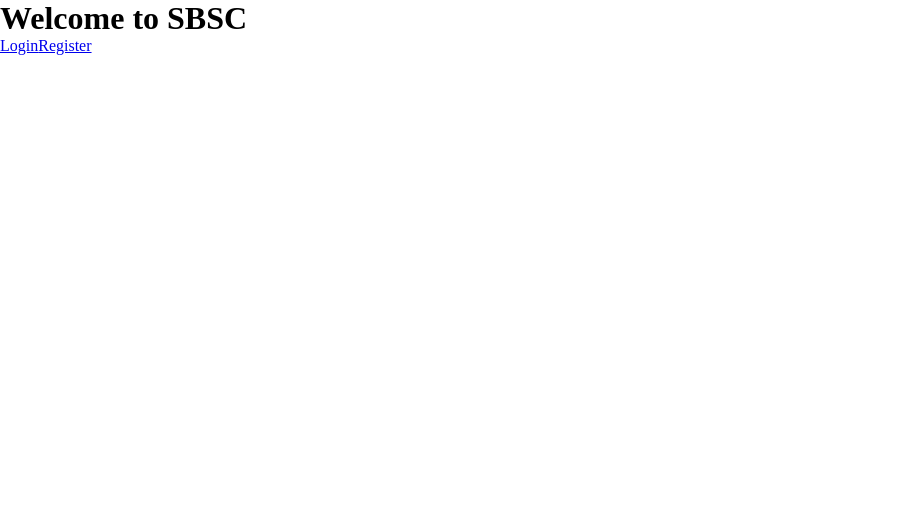
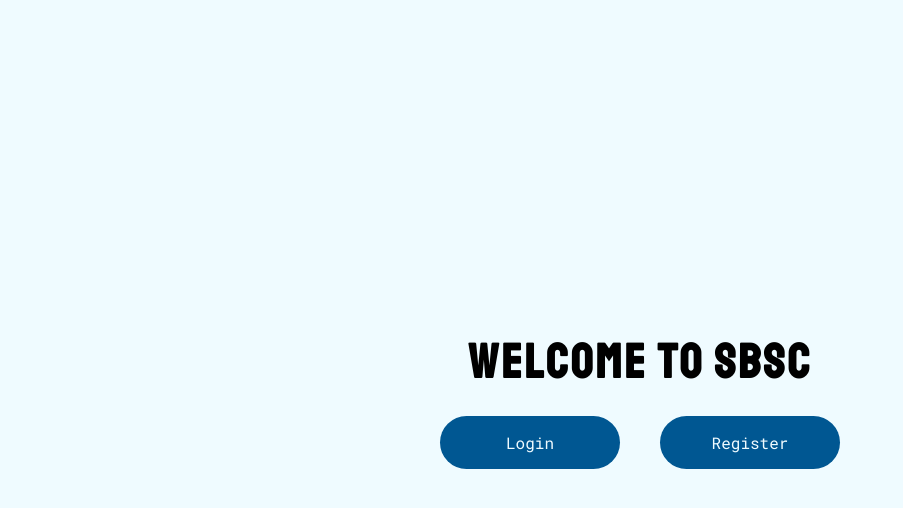
Before and after one commit to Folareen/sbsc-assessment-test, a React (Create React App) app: page / in a window 1280 px wide. Shown: the top 508 px of the page, without its empty margins (0-903 px from the left). Built offline with nearby package versions, Linux system fonts and the light colour scheme.

Commit message:
styled welcome page

```diff
--- a/src/App.js
+++ b/src/App.js
@@ -11,7 +11,7 @@ import Error from './components/Error'
 
 function App() {
 
-  const [isLogged, setIsLogged] = useState(true)
+  const [isLogged, setIsLogged] = useState(false)
   // const [loading, setLoading] = useState(true);
   // const [value, setValue] = useState("");
 
@@ -46,7 +46,7 @@ function App() {
     isLogged ?
     <Router>
         <Routes>
-          <Route exact path="/" element={<Welcome/>} />
+          <Route exact path="/" element={<Home/>} />
           <Route exact path="/login" element={<Login/>} />
           <Route exact path="/register" element={<Register/>} />
           <Route exact path="/home" element={<Home/>} />
--- a/src/components/Home.jsx
+++ b/src/components/Home.jsx
@@ -1,11 +1,35 @@
-import React from 'react'
+import React, {useState, useEffect} from 'react'
 import Header from './Header'
 
 const Homepage = () => {
+  const [location, setLocation] = useState("")
+
+
+  useEffect (
+    () => {
+
+    }, []
+  )
+
+  const getLocation = () => {
+    navigator.geolocation.getCurrentPosition(position => {
+      const { latitude, longitude } = position.coords;
+    });
+  }
+
+
+
   return (
     <div>
         <Header/>
-        home
+        <h3 className="name">
+
+        </h3>
+        <p className="email">
+
+        </p>
+        <img src="" alt="" className="avatar" />
+        <p className="location"></p>
     </div>
   )
 }
--- a/src/components/Login.jsx
+++ b/src/components/Login.jsx
@@ -53,7 +53,7 @@ const Login = () => {
         <h1>
             SBSC
         </h1>
-        <form action="" className="form">
+        <form action="" method='post' className="form">
             <div className="form-email">
                 <label htmlFor="email">Email:</label>
                 <input type="email" name="email" id="" placeholder="Enter your email" value={email} onChange={(e) => setEmail(e.target.value)}/>
--- a/src/components/Register.jsx
+++ b/src/components/Register.jsx
@@ -8,19 +8,46 @@ const Register = () => {
     const [name, setName] = useState("");
     const [email, setEmail] = useState("");
     const [password, setPassword] = useState("");
-    const [passwordVisibility, setPasswordVisibility] = useState(false)
+    const [passwordVisibility, setPasswordVisibility] = useState(false);
+    const [validEmail, setValidEmail] = useState(true);
+    const [validPassword, setValidPassword] = useState(true)
 
     const submit = (e) =>{
         e.preventDefault();
-        console.log([name,email,password])
-        setName("")
-        setEmail("")
-        setPassword("")
+        if(isPasswordValid() && isEmailValid()){
+            console.log([name,email,password])
+            setName("")
+            setEmail("")
+            setPassword("")
+            alert("registered")
+        }
     }
 
     const togglePassword = (e) =>{
         e.preventDefault()
         setPasswordVisibility(!passwordVisibility)
+    }
+
+    const isPasswordValid = () =>{
+        const regex = new RegExp("^[A-Za-z0-9? ,_-]+$");
+        if(password.length >= 8 && regex.test(password)){
+            alert("yeah")
+            setValidPassword(true)
+            return true
+        }else{
+            setValidPassword(false)
+            return false
+        }
+    }
+    const isEmailValid = () =>{
+        const regex = new RegExp("([!#-'*+/-9=?A-Z^-~-]+(\.[!#-'*+/-9=?A-Z^-~-]+)*|\"\(\[\]!#-[^-~ \t]|(\\[\t -~]))+\")@([!#-'*+/-9=?A-Z^-~-]+(\.[!#-'*+/-9=?A-Z^-~-]+)*|\[[\t -Z^-~]*])");
+        if(regex.test(email)){
+            setValidEmail(true)
+            return true
+        }else{
+            setValidEmail(false)
+            return false
+        }
     }
 
 
@@ -54,16 +81,33 @@ const Register = () => {
         <h1>
             SBSC
         </h1>
-        <form action="" className="form">
+        <form action="" method='post' className="form">
             <div className="form-name">
+
                 <label htmlFor="name">Name:</label>
                 <input type="text" name="name" id="" placeholder="Enter your name" value={name} onChange={(e) => setName(e.target.value)}/>
             </div>
             <div className="form-email">
+                {
+                    validEmail ?
+                    ""
+                    :
+                    <p className='form-warning'>
+                        Invalid Email Address
+                    </p>
+                }
                 <label htmlFor="email">Email:</label>
                 <input type="email" name="email" id="" placeholder="Enter your email" value={email} onChange={(e) => setEmail(e.target.value)}/>
             </div>
             <div className="form-password">
+                {
+                    validPassword?
+                    ""
+                    :
+                    <p className='form-warning'>
+                        Password should be 8 characters long,contain atleast 1 alphanumeric character and special character
+                    </p>
+                }
                 <label htmlFor="password">Password:</label>
                 <div className="password-container">
                     <input type={passwordVisibility ? "text" : "password"} name="password" id="" placeholder="Enter your password" value={password} onChange={(e) => setPassword(e.target.value)}/>
--- a/src/components/Welcome.jsx
+++ b/src/components/Welcome.jsx
@@ -3,13 +3,13 @@ import {Link} from 'react-router-dom'
 
 const Welcome = () => {
   return (
-    <div>
+    <div className='welcome'>
         <h1>
             Welcome to SBSC
         </h1>
-        <div className="forms">
-            <Link to="/login" className="form-submit">Login</Link>
-            <Link to="/register" className="form-submit">Register</Link>
+        <div className="cta">
+            <Link to="/login" className="cta-button">Login</Link>
+            <Link to="/register" className="cta-button">Register</Link>
         </div>
     </div>
   )
--- a/src/css/index.css
+++ b/src/css/index.css
@@ -1,5 +1,69 @@
-* {
+@import url("https://fonts.googleapis.com/css2?family=Roboto+Mono&family=Staatliches&display=swap");
+.welcome {
+  height: 100vh;
+  display: -webkit-box;
+  display: -ms-flexbox;
+  display: flex;
+  -webkit-box-orient: vertical;
+  -webkit-box-direction: normal;
+      -ms-flex-direction: column;
+          flex-direction: column;
+  -webkit-box-align: center;
+      -ms-flex-align: center;
+          align-items: center;
+  -webkit-box-pack: center;
+      -ms-flex-pack: center;
+          justify-content: center;
+  background-color: #effbff;
+  font-size: 1rem;
+  padding: .5em;
+  text-align: center;
+}
+
+.welcome h1 {
+  font-size: 3em;
+  letter-spacing: 3px;
+  font-family: 'Staatliches', cursive;
+  margin-bottom: .5em;
+}
+
+.welcome .cta {
+  display: -webkit-box;
+  display: -ms-flexbox;
+  display: flex;
+  -webkit-box-pack: justify;
+      -ms-flex-pack: justify;
+          justify-content: space-between;
+  width: 60%;
+  max-width: 400px;
+}
+
+.welcome .cta-button {
+  text-decoration: none;
+  background-color: #005792;
+  color: #effbff;
+  padding: 1em;
+  border-radius: 2em;
+  min-width: 45%;
+  text-align: center;
+  -webkit-transition: all .5s ease;
+  transition: all .5s ease;
+}
+
+.welcome .cta-button:hover {
+  background-color: #00bbf0;
+}
+
+*,
+*::before,
+*::after {
   padding: 0;
   margin: 0;
+  -webkit-box-sizing: border-box;
+          box-sizing: border-box;
+}
+
+body {
+  font-family: 'Roboto Mono', monospace;
 }
 /*# sourceMappingURL=index.css.map */
--- /dev/null
+++ b/src/scss/_forms.scss
@@ -0,0 +1,6 @@
+// .form{
+
+//     &-submit{
+
+//     }
+// }
--- /dev/null
+++ b/src/scss/_welcome.scss
@@ -0,0 +1,45 @@
+.welcome {
+    height: 100vh;
+    display: flex;
+    flex-direction: column;
+    align-items: center;
+    justify-content: center;
+    background-color: $primary;
+    font-size: 1rem;
+    padding: .5em;
+    text-align: center;
+
+    h1 {
+        font-size: 3em;
+        letter-spacing: 3px;
+        font-family:'Staatliches', cursive;
+        ;
+        margin-bottom: .5em;
+    }
+
+    // .forms{
+    //     display: flex;
+    // }
+
+    .cta {
+        display: flex;
+        justify-content: space-between;
+        width: 60%;
+        max-width: 400px;
+
+        &-button {
+            text-decoration: none;
+            background-color: $secondary;
+            color: $primary;
+            padding: 1em;
+            border-radius: 2em;
+            min-width: 45%;
+            text-align: center;
+            @include transition;
+
+            &:hover {
+                background-color: $neutral;
+            }
+        }
+    }
+}
--- a/src/scss/index.scss
+++ b/src/scss/index.scss
@@ -1,4 +1,15 @@
-*{
+@import url('https://fonts.googleapis.com/css2?family=Roboto+Mono&family=Staatliches&display=swap');
+@import 'variables';
+@import 'welcome';
+
+*,
+*::before,
+*::after {
     padding: 0;
     margin: 0;
+    box-sizing: border-box;
 }
+
+body {
+    font-family: 'Roboto Mono', monospace;
+}
```
Also changed, not shown: src/components/UpdateModal.jsx (added, +11 -0 lines), src/scss/_variables.scss (added, +9 -0 lines), 1 other file (tests, documents, lock files or other folders).
